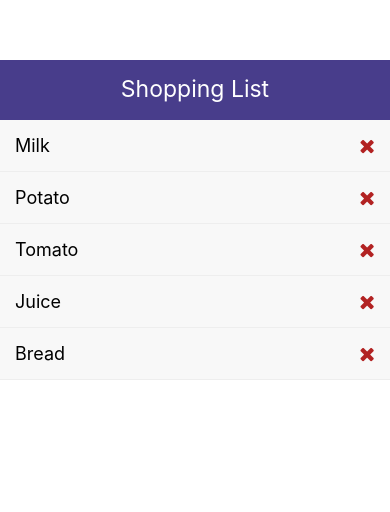
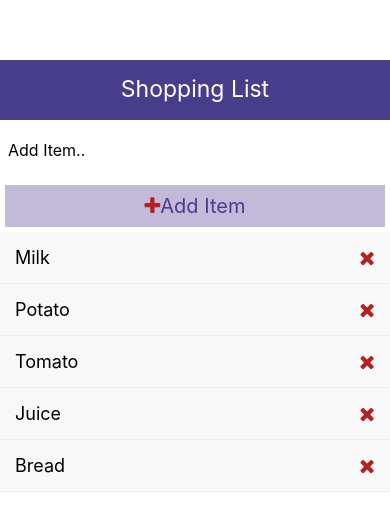
Before and after one commit to codeonion/QRAdventure, a React Native app: screen / in a window 390 px wide. Shown: the top 512 px of the page. Built offline with nearby package versions, Linux system fonts and the light colour scheme.

Commit message:
Add item is working with empty data as well

```diff
--- a/App.js
+++ b/App.js
@@ -1,10 +1,11 @@
 import React, {useState} from 'react';
 import { View, Text, StyleSheet,FlatList } from 'react-native'
+import 'react-native-get-random-values';
+import { v4 as uuidv4 } from 'uuid';
 
 import Header from './components/Header';
-import 'react-native-get-random-values';
-import { v4 as uuidv4 } from 'uuid';
 import ListItem from './components/ListItem'
+import AddItem from './components/AddItem'
 
 // https://youtu.be/Hf4MJH0jDb4?t=2188 n
 const App = () => {
@@ -21,9 +22,16 @@
       return prevItems.filter(item => item.id != id);
     });
   }
+
+  const addItem = (text) => {
+    setItems(prevItems => {
+      return [{id: uuidv4(), text}, ...prevItems];
+    });
+  }
   return (
     <View style={styles.contianer}>
       <Header title='Shopping List' />
+      <AddItem addItem={addItem} />
       <FlatList
         data={items}
         renderItem={({item}) => (
--- /dev/null
+++ b/components/AddItem.js
@@ -0,0 +1,37 @@
+import React, {useState} from 'react';
+import { View, Text, StyleSheet, TextInput, TouchableOpacity} from 'react-native'
+import Icon from 'react-native-vector-icons/FontAwesome';
+
+const AddItem = ({title, addItem}) => {
+
+    const [text, setText] = useState("");
+    const onChangeCustom = textValue => setText(textValue)
+    return (
+        <View>
+            <TextInput placeholder="Add Item.." style={styles.input} onChangeText={onChangeCustom} />
+            <TouchableOpacity style={styles.btn} onPress={() => addItem(text)}>
+                <Text style={styles.btnText}><Icon name="plus" size={20} color="firebrick" />Add Item</Text>
+            </TouchableOpacity>
+        </View>
+    );
+}
+
+const styles = StyleSheet.create({
+    input: {
+        height: 60,
+        padding: 8,
+        fontSize: 16,
+    },
+    btn: {
+        backgroundColor: '#c2bad8',
+        padding: 9,
+        margin: 5,
+    },
+    btnText: {
+        color: 'darkslateblue',
+        fontSize: 20,
+        textAlign: 'center',
+    }
+});
+
+export default AddItem;
```
